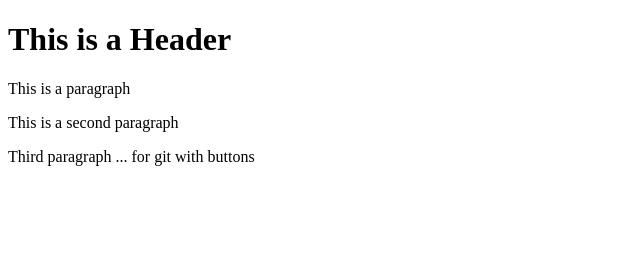
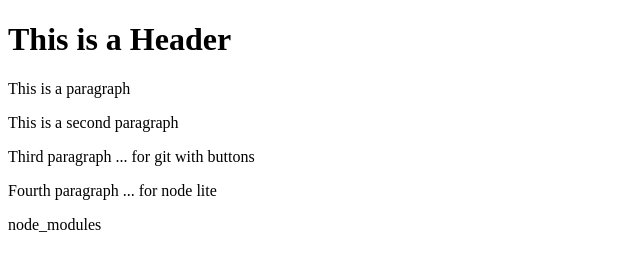
Before and after one commit to rajivmoghe/git-test, a website: page index.html in a window 1280 px wide. Shown: the whole page, without its empty margins (0-640 px from the left). Drawn offline with Linux system fonts and the light colour scheme.

Commit message:
npm installed

```diff
--- a/index.html
+++ b/index.html
@@ -7,5 +7,6 @@
         <p>This is a paragraph</p>
         <p>This is a second paragraph</p>
         <p>Third paragraph ... for git with buttons</p>
+        <p>Fourth paragraph ... for node lite</p>
     </body>
-</html>
+</html>node_modules
```
Also changed, not shown: package.json (added, +24 -0 lines), 2 other files.
